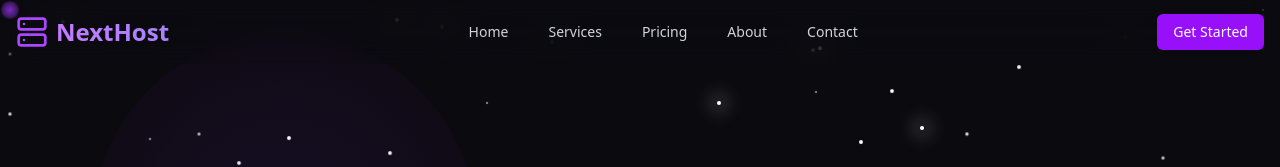
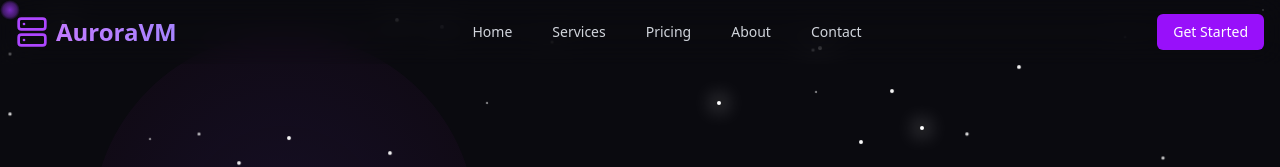
Before and after one commit to solarnode-developement/MythicalHosting, a Vue app: page / in a window 1280 px wide. Shown: the top 167 px of the page. Built offline with nearby package versions, Linux system fonts and the light colour scheme; the HTML template or start-up script is replaced by a standard one.

Commit message:
Update Navbar.vue

```diff
--- a/src/components/Navbar.vue
+++ b/src/components/Navbar.vue
@@ -5,7 +5,7 @@
         <div class="flex items-center">
           <a href="#" class="flex items-center space-x-2">
             <ServerIcon class="w-8 h-8 text-purple-500" />
-            <span class="text-2xl font-bold bg-gradient-to-r from-purple-400 to-violet-400 bg-clip-text text-transparent">NextHost</span>
+            <span class="text-2xl font-bold bg-gradient-to-r from-purple-400 to-violet-400 bg-clip-text text-transparent">AuroraVM</span>
           </a>
         </div>
         <div class="hidden md:block">
```
